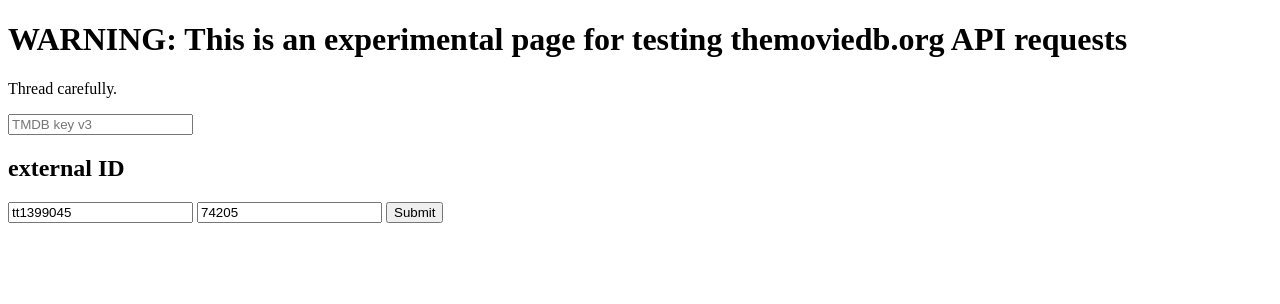
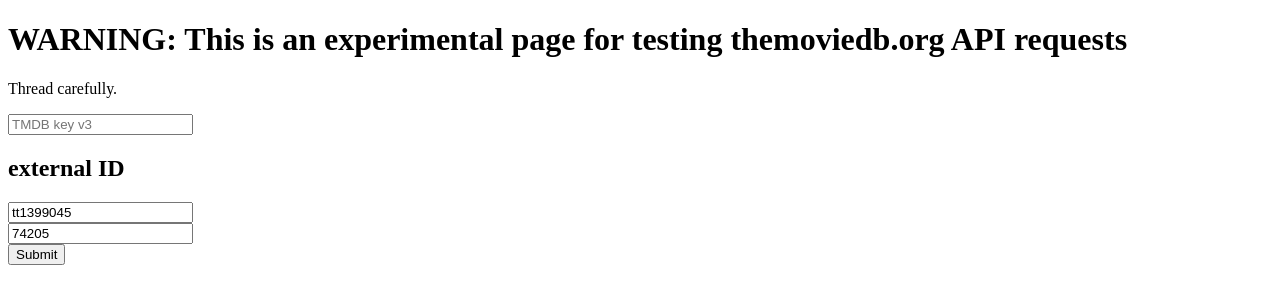
Before and after one commit to ohopstad/ohopstad.github.io, a plain HTML site: page html/themoviedb.html in a window 1280 px wide. Drawn offline with Linux system fonts and the light colour scheme.

Commit message:
wrong ID in last commit

```diff
--- a/html/themoviedb.html
+++ b/html/themoviedb.html
@@ -12,7 +12,7 @@
         <script type="text/javascript">
             function test_ext_id_inline(){
                 const url = "https://api.themoviedb.org/3/"
-                let form = document.querySelector("#imdb");
+                let form = document.querySelector("#ID_tests");
                 let key = document.querySelector("#tmdb_key").value;
                 if(key == ""){
                     document.querySelector("#api_problems").innerHTML = "Remember to insert your API key from <a href='https://www.themoviedb.org/settings/api'>Your tmdb settings page</a>";
@@ -43,8 +43,8 @@
         <div id="api_problems" style="display:none"></div>
         <form id="ID_tests" onSubmit=test_ext_id_inline()>
             <h2>external ID</h2>
-            <input type="text" name="imdb_id" value="tt1399045">
-            <input type="text" name="tvdb_id" value="74205">
+            <input type="text" name="imdb_id" value="tt1399045"><br>
+            <input type="text" name="tvdb_id" value="74205"><br>
             <input type="submit">
         </form>
     </body>
```
